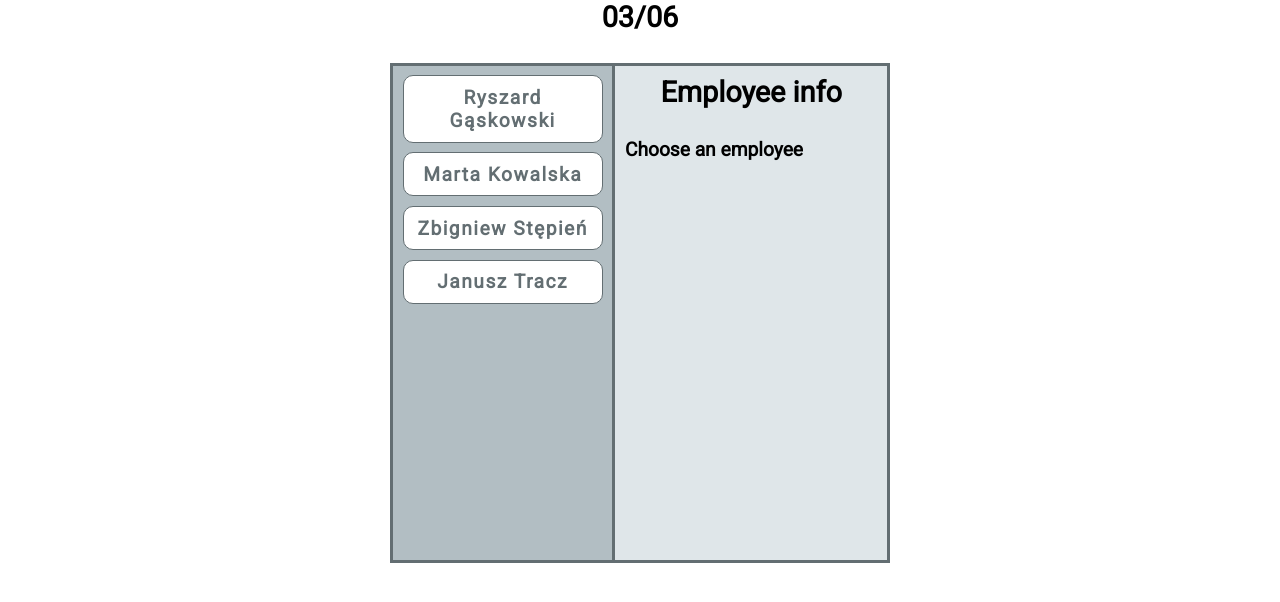
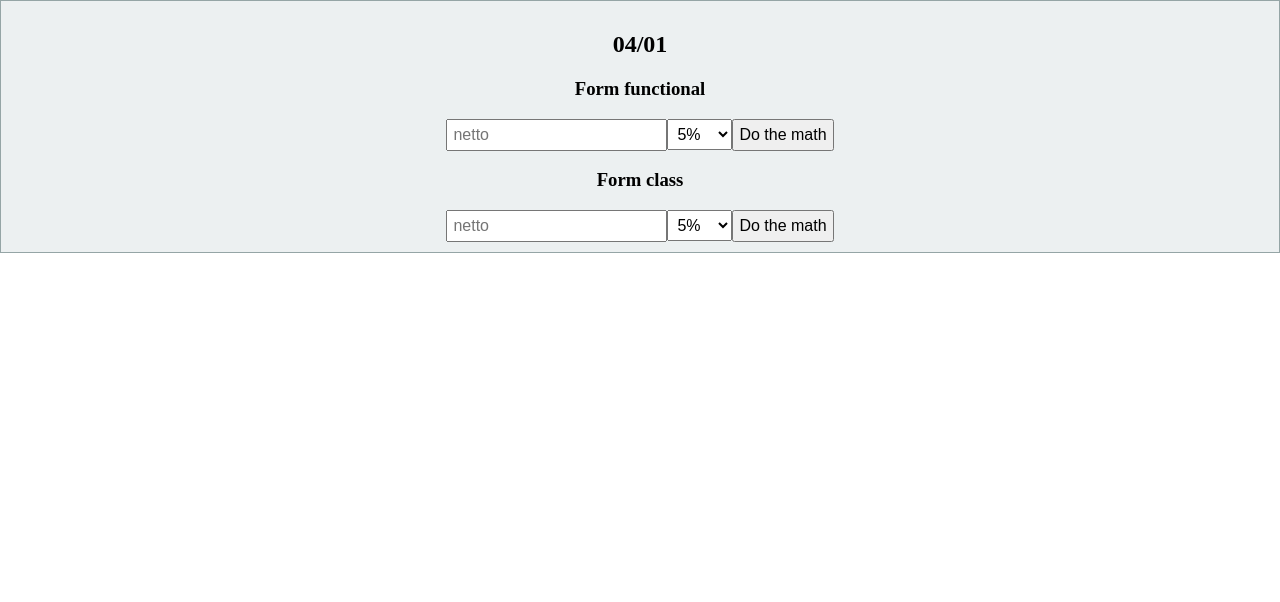
Before and after one commit to LukasMod/szkolareacta, a React (Create React App) app: page / in a window 1280 px wide. Shown: the top 602 px of the page. Built offline with nearby package versions, Linux system fonts and the light colour scheme.

Commit message:
04/01 Homework - form, tip converter

```diff
--- /dev/null
+++ b/src/04/01/App.css
@@ -0,0 +1,18 @@
+.App {
+  background-color: #ecf0f1;
+  border: #95a5a6 1px solid;
+  padding: 10px;
+  text-align: center;
+}
+input,
+select,
+button {
+  font-size: 1rem;
+  padding: 5px;
+}
+label {
+  font-size: 2rem;
+}
+p {
+  font-size: 1rem;
+}
--- /dev/null
+++ b/src/04/01/App.jsx
@@ -0,0 +1,17 @@
+import React from 'react';
+
+import './App.css';
+import CalcFunc from './Functional/CalcFunc';
+import CalcClass from './Class/CalcClass';
+
+const App = () => {
+  return (
+    <div className='App'>
+      <h2>04/01</h2>
+      <CalcFunc />
+      <CalcClass />
+    </div>
+  );
+};
+
+export default App;
--- /dev/null
+++ b/src/04/01/Class/CalcClass.jsx
@@ -0,0 +1,64 @@
+import React, { Component } from 'react';
+
+import FormFunc from './FormFunc';
+
+const TAX = 23;
+
+class CalcClass extends Component {
+  constructor(props) {
+    super(props);
+    this.state = {
+      tip: '',
+      tipRate: '0.05',
+      nettoPrice: '',
+    };
+  }
+  render() {
+    const { nettoPrice, tipRate, tip } = this.state;
+
+    const handleClick = (event) => {
+      event.preventDefault();
+      const bruttoPrice = Math.floor(nettoPrice * TAX) / 100;
+      const tip = Math.floor(bruttoPrice * tipRate * 100) / 100;
+      this.setState({
+        tip: tip,
+      });
+    };
+
+    const handleNettoPriceChange = (event) => {
+      this.setState({
+        nettoPrice: event.target.value,
+      });
+    };
+
+    const handleTipRateChange = (event) => {
+      this.setState({
+        tipRate: event.target.value,
+      });
+    };
+
+    const showForm = (
+      <FormFunc
+        nettoPrice={nettoPrice}
+        handleNettoPriceChange={handleNettoPriceChange}
+        tipRate={tipRate}
+        handleTipRateChange={handleTipRateChange}
+        handleClick={handleClick}
+      />
+    );
+
+    const showTip = (
+      <label>
+        Your tip brutto: {tip} $ <p>includes TAX: {TAX}%</p>
+      </label>
+    );
+    return (
+      <div>
+        <h3>Form class</h3>
+        {!tip ? showForm : showTip}
+      </div>
+    );
+  }
+}
+
+export default CalcClass;
--- /dev/null
+++ b/src/04/01/Class/FormFunc.jsx
@@ -0,0 +1,37 @@
+import React from 'react';
+
+const FormFunc = (props) => {
+  const {
+    nettoPrice,
+    handleNettoPriceChange,
+    tipRate,
+    handleTipRateChange,
+    handleClick,
+  } = props;
+
+  return (
+    <form>
+      <input
+        type='number'
+        placeholder='netto'
+        value={nettoPrice}
+        onChange={handleNettoPriceChange}
+      />
+      <select
+        name='tip'
+        id='tip'
+        value={tipRate}
+        onChange={handleTipRateChange}>
+        <option value='0.05'>5%</option>
+        <option value='0.10'>10%</option>
+        <option value='0.15'>15%</option>
+        <option value='0.20'>20%</option>
+      </select>
+      <button type='submit' onClick={handleClick}>
+        Do the math
+      </button>
+    </form>
+  );
+};
+
+export default FormFunc;
--- /dev/null
+++ b/src/04/01/Functional/CalcFunc.jsx
@@ -0,0 +1,51 @@
+import React, { useState } from 'react';
+
+import FormFunc from './FormFunc';
+
+const TAX = 23;
+
+const CalcFunc = () => {
+  const [tip, setTip] = useState('');
+  const [tipRate, setTipRate] = useState('0.05');
+  const [nettoPrice, setNettoPrice] = useState('');
+
+  const handleClick = (event) => {
+    event.preventDefault();
+    const bruttoPrice = Math.floor(nettoPrice * TAX) / 100;
+    const tip = Math.floor(bruttoPrice * tipRate * 100) / 100;
+    setTip(tip);
+  };
+
+  const handleNettoPriceChange = (event) => {
+    setNettoPrice(event.target.value);
+  };
+
+  const handleTipRateChange = (event) => {
+    setTipRate(event.target.value);
+  };
+
+  const showForm = (
+    <FormFunc
+      nettoPrice={nettoPrice}
+      handleNettoPriceChange={handleNettoPriceChange}
+      tipRate={tipRate}
+      handleTipRateChange={handleTipRateChange}
+      handleClick={handleClick}
+    />
+  );
+
+  const showTip = (
+    <label>
+      Your tip brutto: {tip} $ <p>includes TAX: {TAX}%</p>
+    </label>
+  );
+
+  return (
+    <div>
+      <h3>Form functional</h3>
+      {!tip ? showForm : showTip}
+    </div>
+  );
+};
+
+export default CalcFunc;
--- /dev/null
+++ b/src/04/01/Functional/FormFunc.jsx
@@ -0,0 +1,37 @@
+import React from 'react';
+
+const FormFunc = (props) => {
+  const {
+    nettoPrice,
+    handleNettoPriceChange,
+    tipRate,
+    handleTipRateChange,
+    handleClick,
+  } = props;
+
+  return (
+    <form>
+      <input
+        type='number'
+        placeholder='netto'
+        value={nettoPrice}
+        onChange={handleNettoPriceChange}
+      />
+      <select
+        name='tip'
+        id='tip'
+        value={tipRate}
+        onChange={handleTipRateChange}>
+        <option value='0.05'>5%</option>
+        <option value='0.10'>10%</option>
+        <option value='0.15'>15%</option>
+        <option value='0.20'>20%</option>
+      </select>
+      <button type='submit' onClick={handleClick}>
+        Do the math
+      </button>
+    </form>
+  );
+};
+
+export default FormFunc;
```
Also changed, not shown: src/index.js (+13 -9 lines), 1 other file (tests, documents, lock files or other folders).
